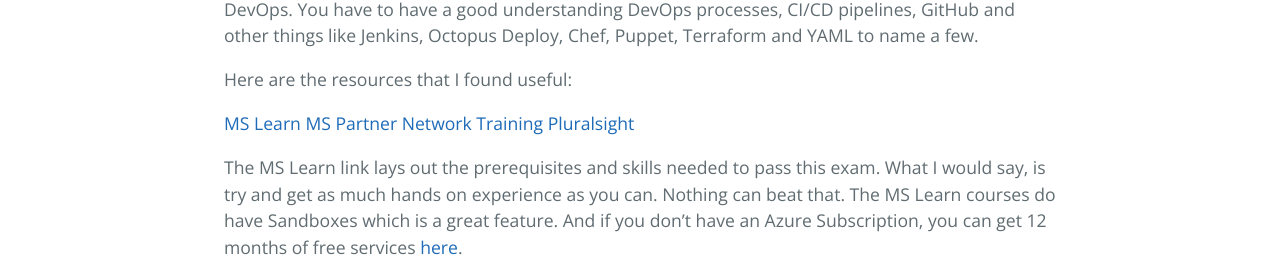
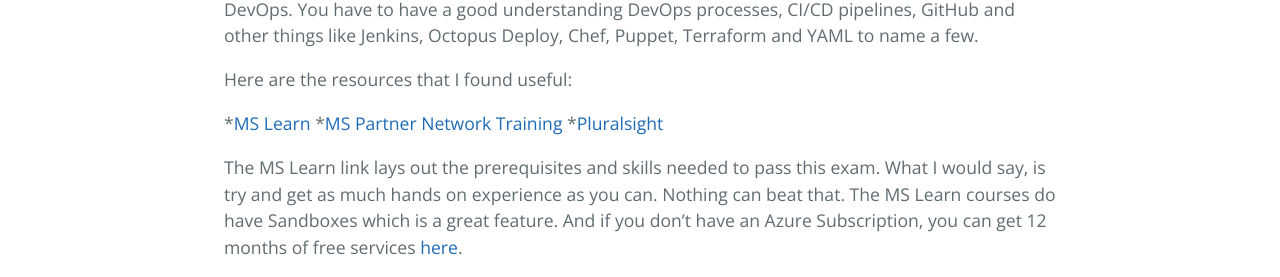
Before and after one commit to KevRitchie/KevRitchie.github.io, a Jekyll site: the page built from _posts/2020-10-26-passed-azure-devops-engineer-expert.markdown, in a window 1280 px wide. Shown: the part 647-924 px from the top of the page. Built offline with Jekyll 4.4.1, drawn with Linux system fonts in a browser that asks for light colours.

```diff
--- a/_posts/2020-10-26-passed-azure-devops-engineer-expert.markdown
+++ b/_posts/2020-10-26-passed-azure-devops-engineer-expert.markdown
@@ -13,9 +13,9 @@ What I will say about this exam is that you definitely need to know more than ju
 
 Here are the resources that I found useful:
 
-[MS Learn](https://docs.microsoft.com/en-us/learn/certifications/devops-engineer)
-[MS Partner Network Training](https://partner.microsoft.com/en-us/training/assets/collection/azure-devops-engineer-expert-certification-exam-az-400#/)
-[Pluralsight](https://www.pluralsight.com/paths/microsoft-azure-devops-engineer-az-400)
+*[MS Learn](https://docs.microsoft.com/en-us/learn/certifications/devops-engineer)
+*[MS Partner Network Training](https://partner.microsoft.com/en-us/training/assets/collection/azure-devops-engineer-expert-certification-exam-az-400#/)
+*[Pluralsight](https://www.pluralsight.com/paths/microsoft-azure-devops-engineer-az-400)
 
 The MS Learn link lays out the prerequisites and skills needed to pass this exam.  What I would say, is try and get as much hands on experience as you can.  Nothing can beat that.  The MS Learn courses do have Sandboxes which is a great feature.  And if you don't have an Azure Subscription, you can get 12 months of free services [here](https://azure.microsoft.com/en-gb/free/).
 
```
